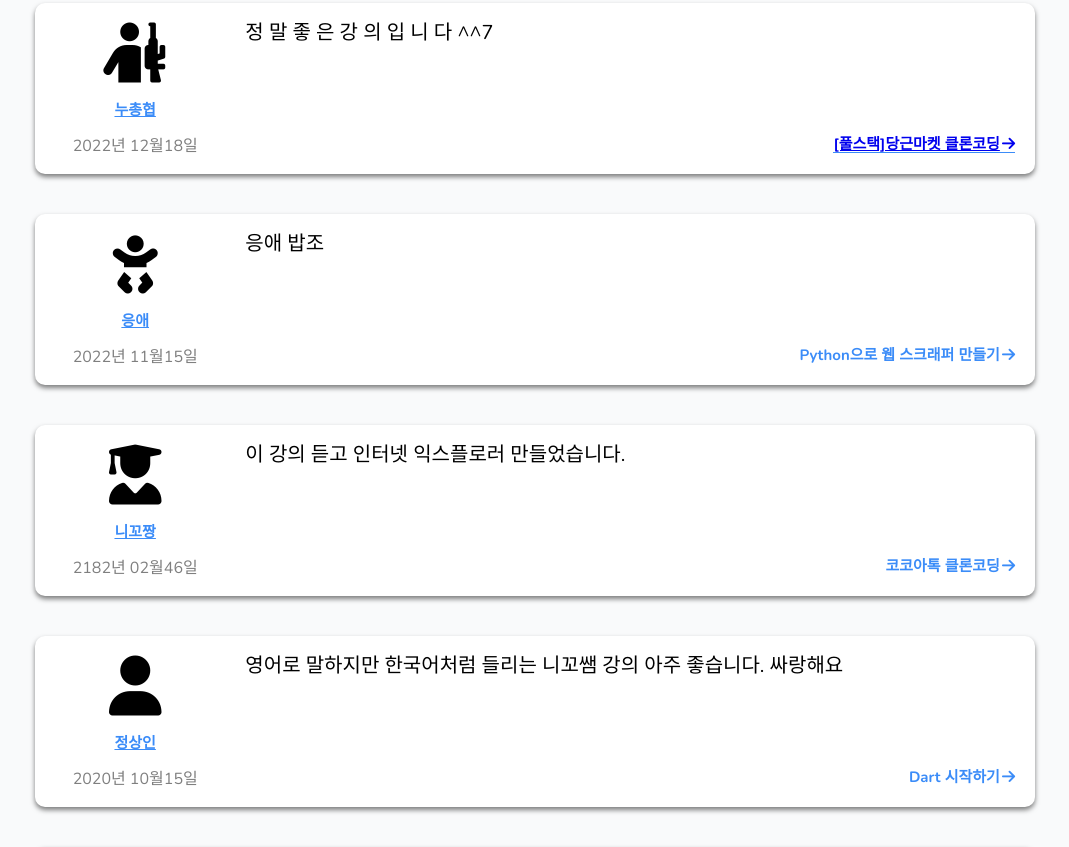
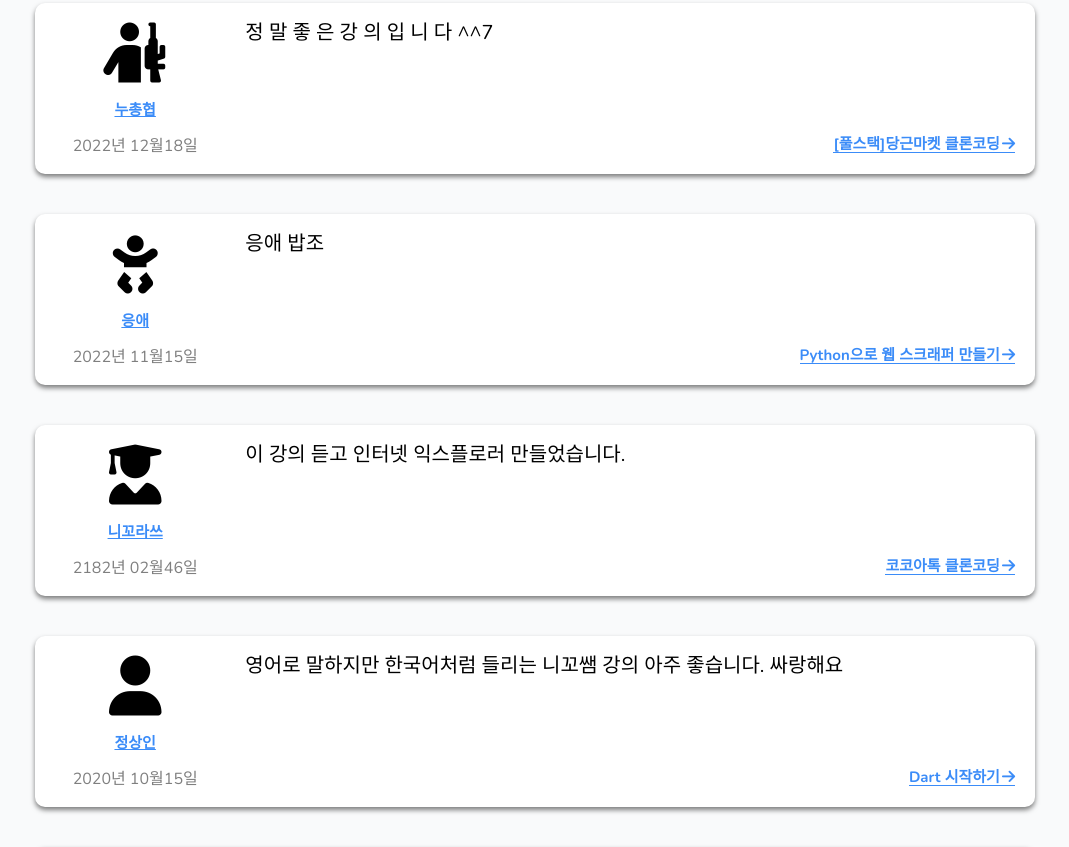
Before and after one commit to kiryong159/co-chall, a plain HTML site: page reviews.html in a window 1280 px wide. Shown: the part 353-1200 px from the top of the page, without its empty margins (105-1174 px from the left). Drawn offline with nearby package versions, Linux system fonts and the light colour scheme.

```diff
--- a/reviews.html
+++ b/reviews.html
@@ -74,25 +74,30 @@
             <span>응애 밥조</span>
             <div class="reviews-review__go">
               <div></div>
-              <h5>
-                Python으로 웹 스크래퍼 만들기<i
-                  class="fa-solid fa-arrow-right"
-                ></i>
-              </h5>
+              <a href="courses.html"
+                ><h5>
+                  Python으로 웹 스크래퍼 만들기<i
+                    class="fa-solid fa-arrow-right"
+                  ></i>
+                </h5>
+              </a>
             </div>
           </div>
         </div>
         <div class="reviews-box">
           <div class="reviews-column">
             <i class="fa-solid fa-user-graduate"></i>
-            <span>니꼬짱</span>
+            <span>니꼬라쓰</span>
             <h6>2182년 02월46일</h6>
           </div>
           <div class="reviews-review">
             <span>이 강의 듣고 인터넷 익스플로러 만들었습니다.</span>
             <div class="reviews-review__go">
               <div></div>
-              <h5>코코아톡 클론코딩<i class="fa-solid fa-arrow-right"></i></h5>
+              <a href="courses.html"
+                ><h5>
+                  코코아톡 클론코딩<i class="fa-solid fa-arrow-right"></i></h5
+              ></a>
             </div>
           </div>
         </div>
@@ -109,7 +114,9 @@
             >
             <div class="reviews-review__go">
               <div></div>
-              <h5>Dart 시작하기<i class="fa-solid fa-arrow-right"></i></h5>
+              <a href="courses.html"
+                ><h5>Dart 시작하기<i class="fa-solid fa-arrow-right"></i></h5
+              ></a>
             </div>
           </div>
         </div>
@@ -123,9 +130,10 @@
             <span>좋은강의 잘보고갑니다.좋은강의 잘보고갑니다.</span>
             <div class="reviews-review__go">
               <div></div>
-              <h5>
-                콩진호의 3연벙 막기<i class="fa-solid fa-arrow-right"></i>
-              </h5>
+              <a href="courses.html"
+                ><h5>
+                  콩진호의 3연벙 막기<i class="fa-solid fa-arrow-right"></i></h5
+              ></a>
             </div>
           </div>
         </div>
@@ -139,7 +147,9 @@
             <span>물에 빠졋서요</span>
             <div class="reviews-review__go">
               <div></div>
-              <h5>구하러가기<i class="fa-solid fa-arrow-right"></i></h5>
+              <a href="courses.html"
+                ><h5>구하러가기<i class="fa-solid fa-arrow-right"></i></h5
+              ></a>
             </div>
           </div>
         </div>
--- a/screen/reviews.css
+++ b/screen/reviews.css
@@ -107,7 +107,9 @@
   cursor: pointer;
 }
 .reviews-review__go a {
+  color: var(--b-color);
   border-bottom: 1px solid var(--b-color);
+  text-decoration-line: none;
 }
 .reviews-review__go i {
   font-size: 15px;
```
